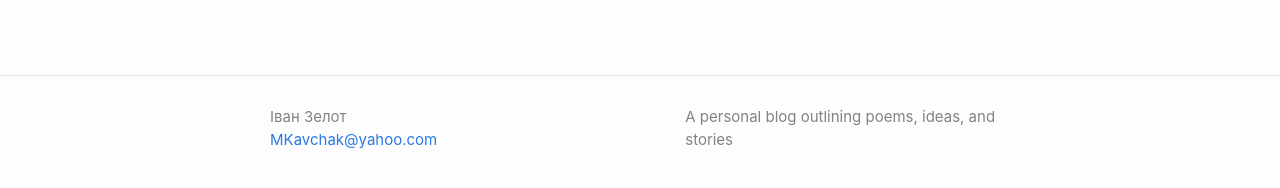
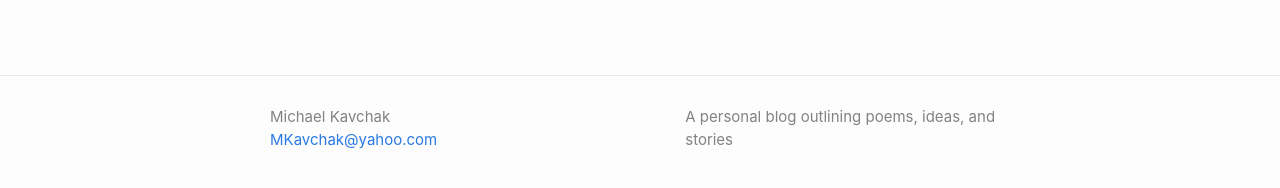
Before and after one commit to mkavchak/MichaelKavchak.github.io, a Jekyll site: the page built from ideas.markdown, in a window 1280 px wide. Shown: the part 689-877 px from the top of the page. Built offline with Jekyll 4.4.1, drawn with Linux system fonts in a browser that asks for light colours.

Commit message:
Add site author to jekyll config

```diff
--- a/_config.yml
+++ b/_config.yml
@@ -19,6 +19,7 @@
 # in the templates via {{ site.myvariable }}.
 
 title: Іван Зелот
+author: Michael Kavchak
 email: MKavchak@yahoo.com
 description: >- # this means to ignore newlines until "baseurl:"
   A personal blog outlining poems, ideas, and stories
```
